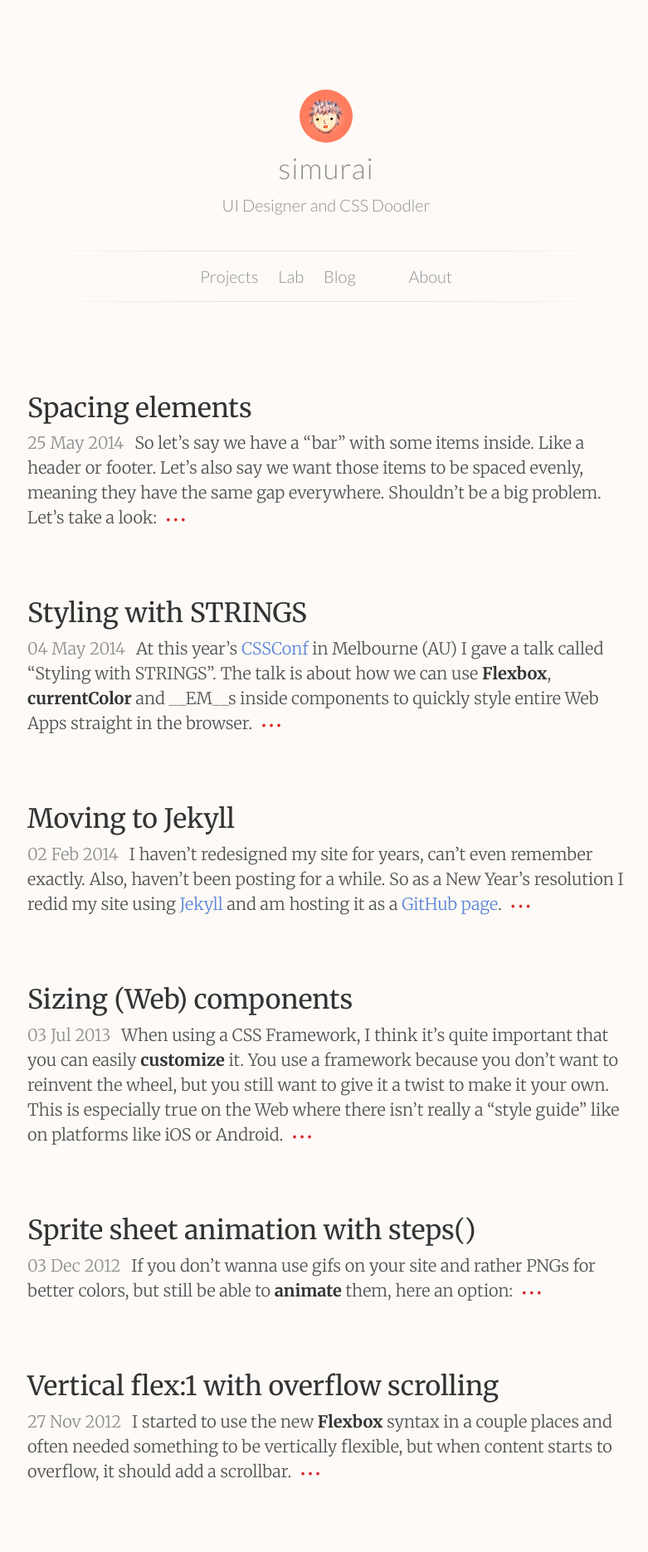
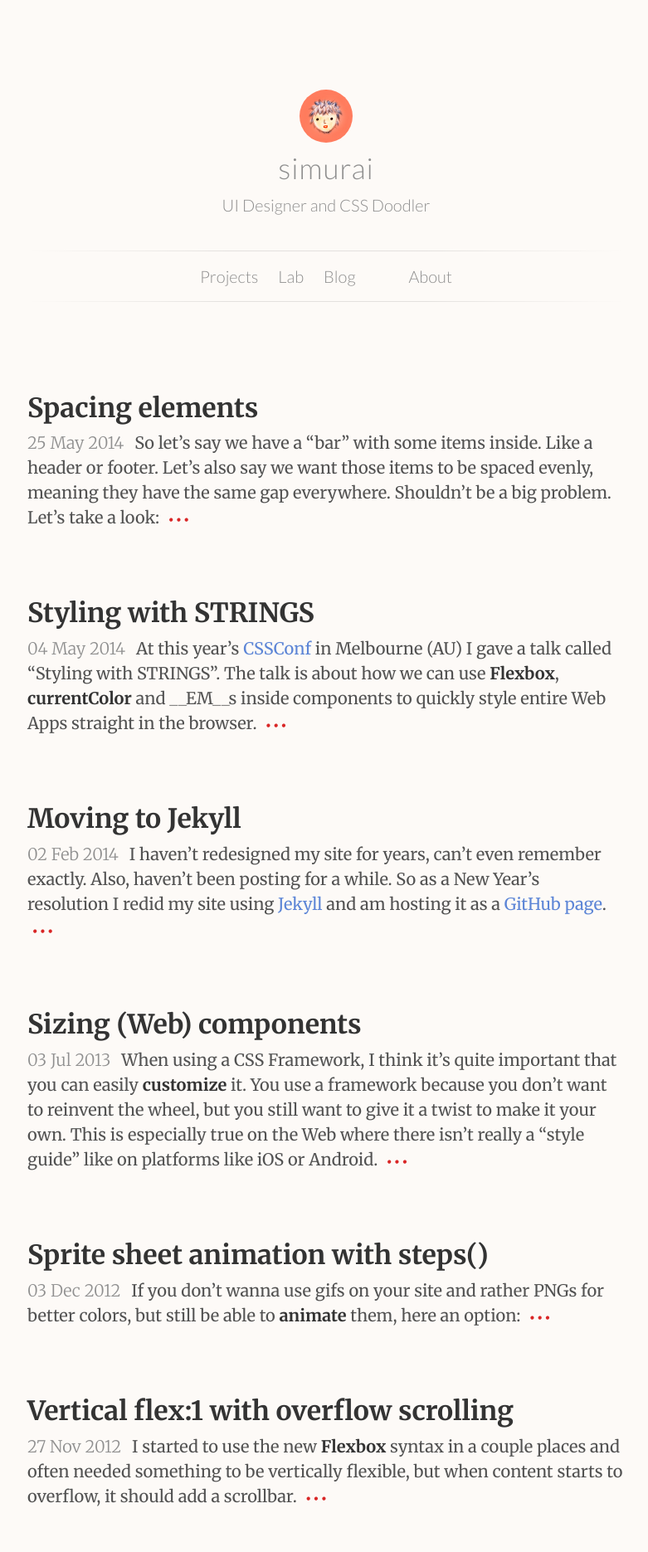
Before and after one commit to simurai/simurai.com, a Jekyll site: the page built from index.html, in a window 1280 px wide. Shown: the top 1871 px of the page at 83% size, without its empty margins (247-1028 px from the left). Built offline with Jekyll 4.4.1, drawn with Linux system fonts in a browser that asks for light colours; Markdown is read by kramdown in place of the engine named in the settings.

Commit message:
Back to normal font-weight

```diff
--- a/_sass/global.scss
+++ b/_sass/global.scss
@@ -5,7 +5,6 @@ html {
     font-size: 16px;
     line-height: 1.5;
     font-family: 'Merriweather', Georgia, serif;
-    font-weight: 300;
     color: $color;
     background-color: hsl(30, 60%, 98%); /* rgb(253, 250, 247) */
 }
@@ -44,11 +43,12 @@ b, strong {
 }
 
 h1, h2, h3, h4, h5, h6 {
-    font-weight: 400;
+    font-weight: bold;
     color: $color-dark;
 }
 
 h1 {
+    font-weight: normal;
     line-height: 1.2;
 }
 
```
